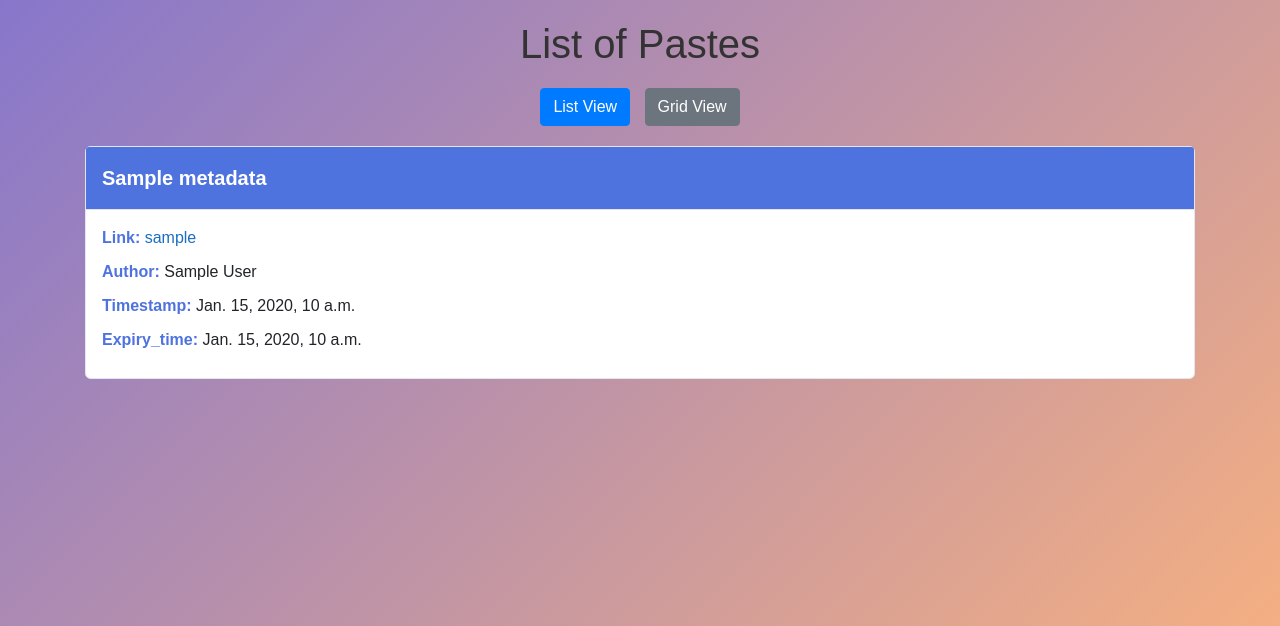
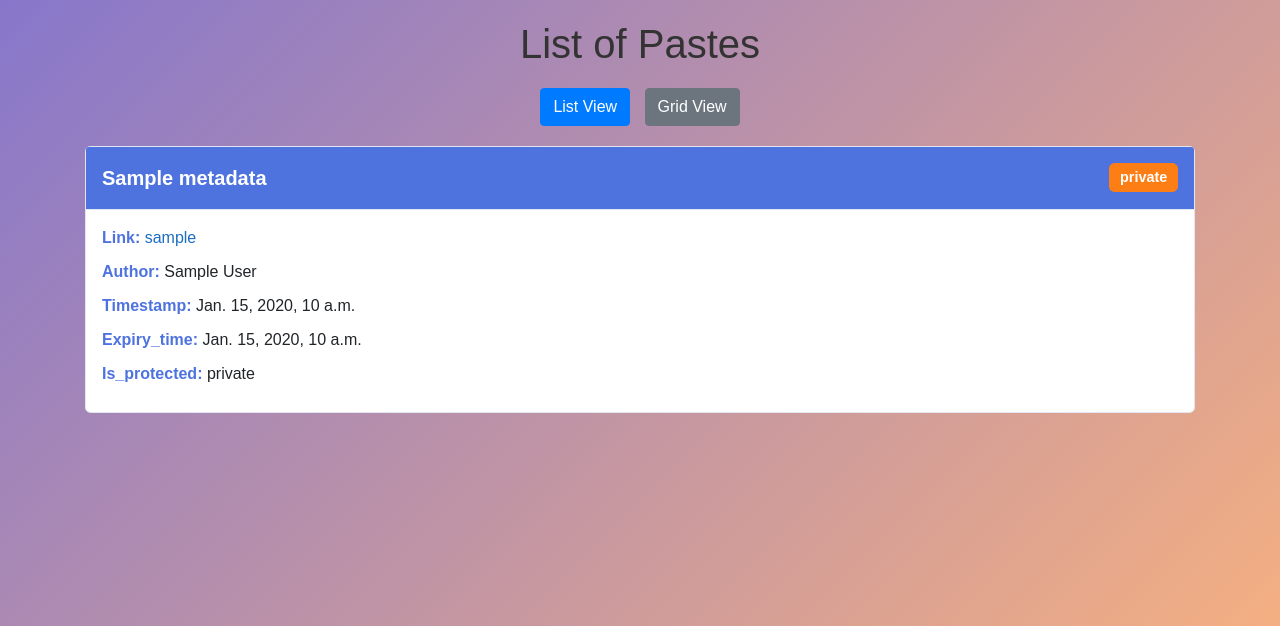
Before and after one commit to zuhoffff/Pastebin-django, a Django app: page /list_pastes in a window 1280 px wide. Shown: the top 626 px of the page. Run offline with Django 5.2, Linux system fonts and the light colour scheme; tables that the repository leaves empty hold one stand-in row (values such as "Sample post"); some libraries are stand-ins or nearby versions.

Commit message:
private and public budges implemented

```diff
--- a/main_app/pastebin_main_app/list_pastes/list_pastes_view.py
+++ b/main_app/pastebin_main_app/list_pastes/list_pastes_view.py
@@ -1,20 +1,14 @@
-# allows to view all created pastes
-from typing import Any
-from django.db.models.query import QuerySet
-from django.http import HttpResponse, JsonResponse
 from django.views.generic import ListView
-from django.urls import reverse
 from pastebin_main_app.models import Metadata
-from django.shortcuts import render
-import json
+from django.db.models import Case, Value, When, CharField
 import logging
 
 logging.basicConfig(level=logging.INFO, format='%(name)s - %(levelname)s - %(message)s')
 logger = logging.getLogger(__name__)
 
-# TODO: show if pastes are public or private
 # TODO: add filters
 # TODO: update list in realtime when some pastes expire
+# TODO: alternate the names of the labels (use expiry time instead of hardcode expiry_time)
 
 class ListPastes(ListView):
     model=Metadata
@@ -23,11 +17,18 @@ class ListPastes(ListView):
 
     def get_queryset(self):
         self.fields = ['name', 'slug', 'author', 'timestamp', 'expiry_time']
-        queryset = self.model.objects.values(*self.fields)
-        logger.debug(list(queryset))
+        queryset = self.model.objects.values(*self.fields).annotate(
+            is_protected=Case(
+                When(password__isnull=True, then=Value('public')),
+                default=Value('private'),
+                output_field=CharField()
+            )
+        )
+
+        logger.debug(queryset)
         return queryset
 
     def get_context_data(self, **kwargs):
         context = super().get_context_data(**kwargs)
-        context['fields'] = self.fields
+        context['fields'] = self.fields + ['is_protected']
         return context
--- a/main_app/pastebin_main_app/static/list_pastes.css
+++ b/main_app/pastebin_main_app/static/list_pastes.css
@@ -1,3 +1,4 @@
+/* General styles for the body and headings */
 body {
     padding: 20px;
     background-color: #f8f9fa;
@@ -8,6 +9,8 @@ h1 {
     text-align: center;
     color: #333;
 }
+
+/* View toggle button styles */
 .view-toggle {
     margin-bottom: 20px;
     text-align: center;
@@ -15,6 +18,8 @@ h1 {
 .view-toggle button {
     margin: 0 5px;
 }
+
+/* Card styles */
 .card {
     margin-bottom: 20px;
     border: 1px solid #e3e6f0;
@@ -25,6 +30,8 @@ h1 {
     transform: translateY(-5px);
     box-shadow: 0 0.4rem 1.75rem 0 rgba(58, 59, 69, 0.15);
 }
+
+/* Card header styles */
 .card-header {
     background-color: #4e73df;
     color: #fff;
@@ -33,9 +40,13 @@ h1 {
     border-bottom: 1px solid #e3e6f0;
     font-size: 1.25rem;
 }
+
+/* Card body styles */
 .card-body {
     padding: 1rem;
 }
+
+/* Field styles */
 .field {
     margin-bottom: 10px;
 }
@@ -43,6 +54,8 @@ h1 {
     font-weight: bold;
     color: #4e73df;
 }
+
+/* Link styles */
 .link {
     color: #1b6ec2;
     text-decoration: none;
@@ -50,6 +63,8 @@ h1 {
 .link:hover {
     text-decoration: underline;
 }
+
+/* List view styles */
 .list-view .card {
     height: auto;
 }
@@ -57,6 +72,8 @@ h1 {
     flex: 1 0 100%;
     max-width: 100%;
 }
+
+/* Grid view styles */
 .grid-view .card {
     height: 350px;
     overflow: hidden;
@@ -65,3 +82,27 @@ h1 {
     flex: 1 0 33.333%;
     max-width: 33.333%;
 }
+
+/* Badge styles for statuses */
+.badge {
+    padding: 0.5em 0.75em;
+    font-size: 0.9rem;
+    border-radius: 0.35rem;
+}
+
+/* Specific badge styles */
+.badge-info {
+    color: #fff;
+}
+
+/* Public badge styling */
+.badge-public {
+    background-color: #28a745; /* Green */
+    color: #fff;
+}
+
+/* Private badge styling */
+.badge-private {
+    background-color: #fd7e14; /* Orange */
+    color: #fff;
+}
--- a/main_app/pastebin_main_app/templates/list_pastes.html
+++ b/main_app/pastebin_main_app/templates/list_pastes.html
@@ -21,11 +21,10 @@
         <div class="col-md-12 col-lg-4">
             <div class="card">
                 <div class="card-header">
-                    {% for key, value in metadata.items %}
-                        {% if key == "name" %}
-                            {{ value }}
-                        {% endif %}
-                    {% endfor %}
+                    {{ metadata.name }}
+                    <span class="badge {% if metadata.is_protected == 'private' %}badge-private{% else %}badge-public{% endif %} float-right">
+                        {{ metadata.is_protected }}
+                    </span>
                 </div>
                 <div class="card-body">
                     {% for key, value in metadata.items %}
@@ -35,10 +34,12 @@
                             <a class="link" href="{% url 'check_protection' value %}">{{ value }}</a>
                         </div>
                         {% elif key != "name" %}
-                        <div class="field">
-                            <span class="field-name">{{ key|capfirst }}:</span>
-                            <span>{{ value }}</span>
-                        </div>
+                            {% if key != "is_proteced" %}
+                            <div class="field">
+                                <span class="field-name">{{ key|capfirst }}:</span>
+                                <span>{{ value }}</span>
+                            </div>
+                            {% endif %}
                         {% endif %}
                     {% endfor %}
                 </div>
```
